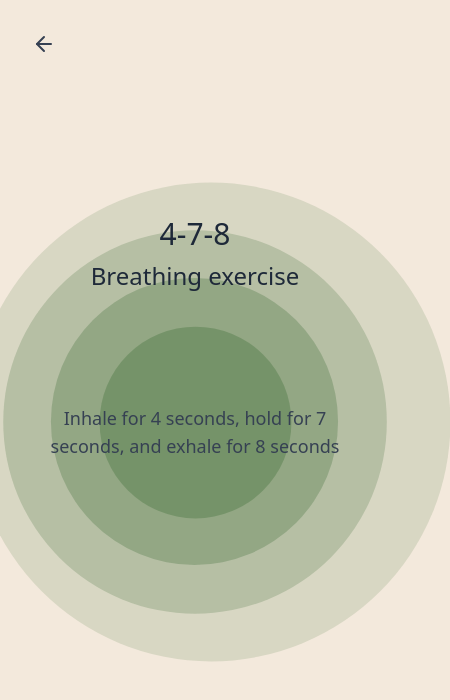
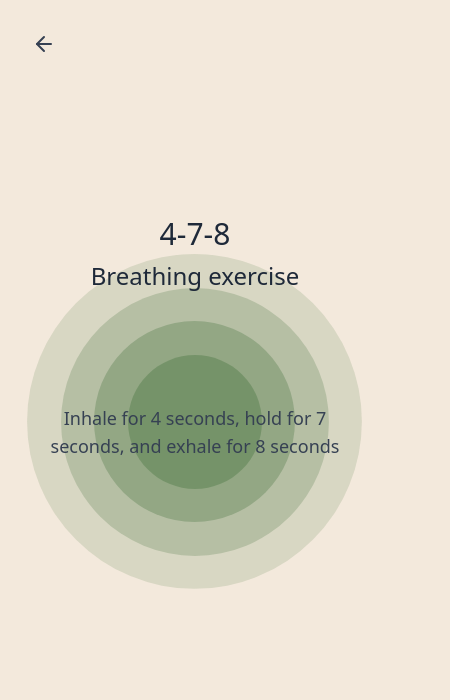
Before and after one commit to trevorproject/rainbow-relax, a React (Vite) app: page /breathing in a window 390 px wide. Shown: the top 700 px of the page, 450 px wide, since content can reach past the window. Built offline with nearby package versions, Linux system fonts and the light colour scheme.

Commit message:
Fix mobile version

```diff
--- a/src/components/Instructions.tsx
+++ b/src/components/Instructions.tsx
@@ -127,8 +127,7 @@ export default function BreathingInstructions({
           className="text-gray-700 cursor-pointer hover:opacity-70 transition-opacity duration-300"
           onClick={handleBack}
         />
-      </motion.div>
-      {showIntro ? (
+      </motion.div>      {showIntro ? (
         <motion.div
           initial={{ opacity: 0, y: -20 }}
           animate={{ opacity: 1, y: 0 }}
@@ -146,15 +145,16 @@ export default function BreathingInstructions({
             </p>
           </div>
         </motion.div>
-      ) : (
+      ) :
+       (
         <div className="flex flex-col items-center justify-center flex-grow w-full px-4">
           <motion.div
             initial={{ opacity: 0, y: 50 }}
             animate={{ opacity: 1, y: 0 }}
             transition={{ duration: 1 }}
-            className="flex flex-col justify-between items-center text-center min-h-[90vh] gap-6 px-4 py-8 w-full"
+            className="flex flex-col justify-between items-center text-center min-h-[90vh] gap-6 px-4 py-32 md:py-8 w-full"
           >
-            <h2 className="text-4xl font-bold">{formatTime(timeLeft)}</h2>
+            <h2 className="text-4xl font-bold -mt-32 md:mt-0">{formatTime(timeLeft)}</h2>
 
             <div className="flex flex-col items-center">
               {timeLeft > 0 && (
--- a/src/components/MainAnimation.tsx
+++ b/src/components/MainAnimation.tsx
@@ -96,7 +96,7 @@ export const MainAnimation = ({ animation, isPaused }: MainAnimationProps) => {
  return (
     <div className="relative w-full h-full">
       <motion.div
-        className="h-[50vh] w-[50vh] sm:h-[50vh] sm:w-[50vh] md:h-[64vh] md:w-[64vh] lg:h-[83vh] lg:w-[83vh] rounded-full absolute -z-10 opacity-80"
+        className="h-[35vh] w-[35vh] sm:h-[45vh] sm:w-[45vh] md:h-[64vh] md:w-[64vh] lg:h-[83vh] lg:w-[83vh] rounded-full absolute -z-10 opacity-80"
         style={{
           backgroundColor: "var(--circle-bottom)",
           margin: "auto",
@@ -108,7 +108,7 @@ export const MainAnimation = ({ animation, isPaused }: MainAnimationProps) => {
         }}
       />
       <motion.div
-        className="h-[40vh] w-[40vh] sm:h-[40vh] sm:w-[40vh] md:h-[50vh] md:w-[50vh] lg:h-[63vh] lg:w-[63vh] rounded-full absolute -z-10 opacity-80"
+        className="h-[28vh] w-[28vh] sm:h-[35vh] sm:w-[35vh] md:h-[50vh] md:w-[50vh] lg:h-[63vh] lg:w-[63vh] rounded-full absolute -z-10 opacity-80"
         style={{
           backgroundColor: "var(--circle-mid-bottom)",
           margin: "auto",
@@ -120,7 +120,7 @@ export const MainAnimation = ({ animation, isPaused }: MainAnimationProps) => {
         }}
       />
       <motion.div
-        className="h-[30vh] w-[30vh] sm:h-[30vh] sm:w-[30vh] md:h-[35vh] md:w-[35vh] lg:h-[43vh] lg:w-[43vh] rounded-full absolute -z-10 opacity-80"
+        className="h-[21vh] w-[21vh] sm:h-[26vh] sm:w-[26vh] md:h-[35vh] md:w-[35vh] lg:h-[43vh] lg:w-[43vh] rounded-full absolute -z-10 opacity-80"
         style={{
           backgroundColor: "var(--circle-mid-top)",
           margin: "auto",
@@ -132,7 +132,7 @@ export const MainAnimation = ({ animation, isPaused }: MainAnimationProps) => {
         }}
       />
       <motion.div
-        className="h-[20vh] w-[20vh] sm:h-[15vh] sm:w-[15vh] md:h-[20vh] md:w-[20vh]  lg:h-[24vh] lg:w-[24vh] rounded-full absolute -z-10 opacity-80"
+        className="h-[14vh] w-[14vh] sm:h-[18vh] sm:w-[18vh] md:h-[20vh] md:w-[20vh]  lg:h-[24vh] lg:w-[24vh] rounded-full absolute -z-10 opacity-80"
         style={{
           backgroundColor: "var(--circle-top)",
           margin: "auto",
```
